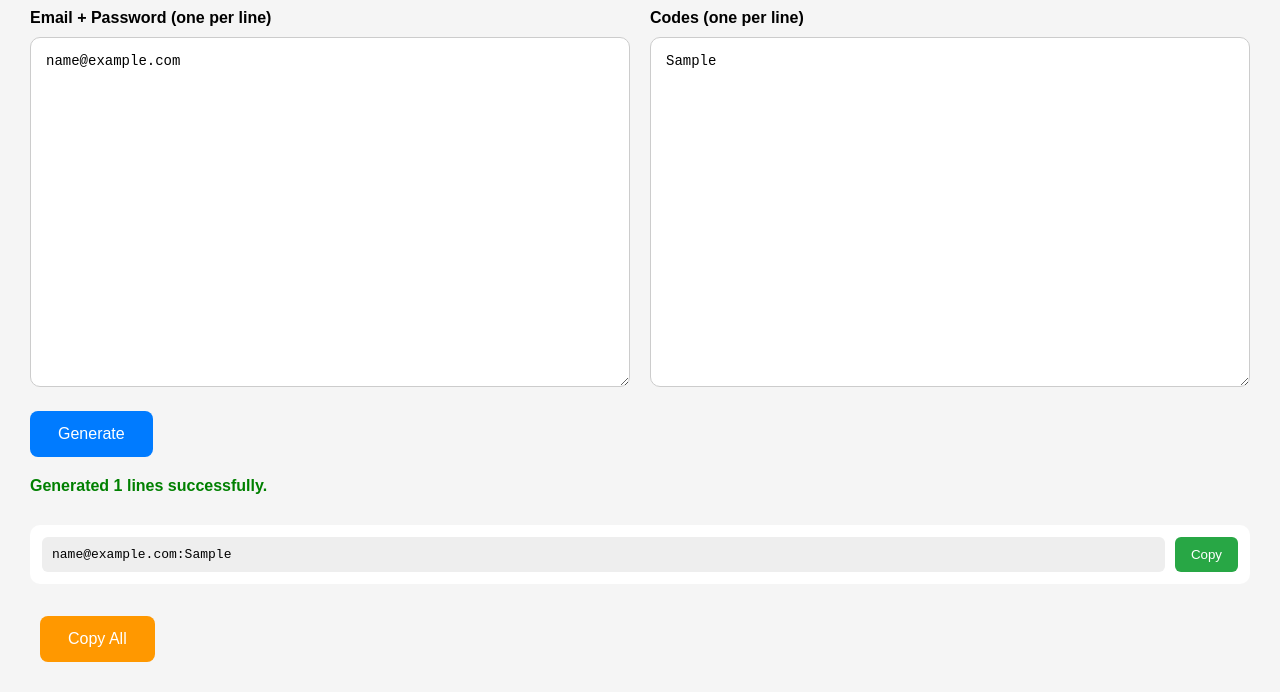
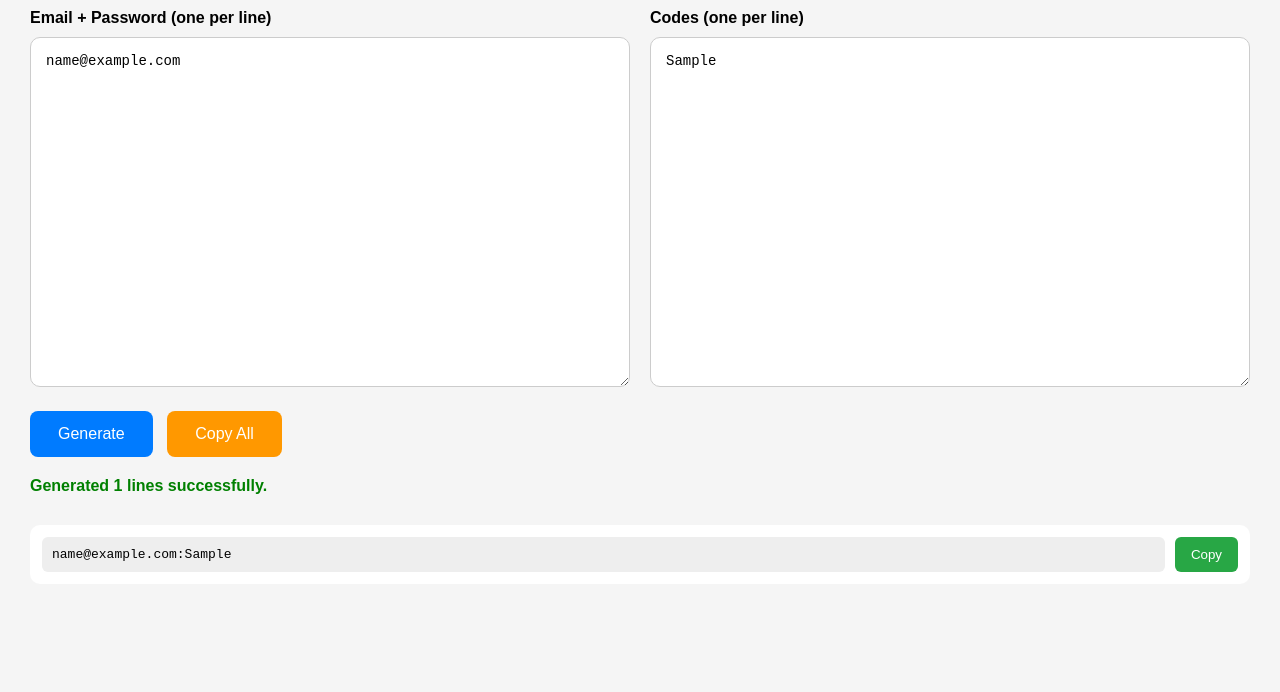
Before and after one commit to AriiRafiq/gamepass, a plain HTML site: page index.html in a window 1280 px wide. Both pictures are taken after typing "name@example.com", "Sample" into the empty fields and a click on the button "Generate". Shown: the part 109-801 px from the top of the page. Drawn offline with Linux system fonts and the light colour scheme.

Commit message:
Update index.html

```diff
--- a/index.html
+++ b/index.html
@@ -39,17 +39,14 @@
 
         </div>
 
-        <button id="generateBtn">
-            Generate
-        </button>
+        <div class="buttons">
+            <button id="generateBtn">Generate</button>
+            <button id="copyAllBtn">Copy All</button>
+        </div>
 
         <p id="message"></p>
 
         <div id="results"></div>
-
-        <button id="copyAllBtn">
-            Copy All
-        </button>
 
     </div>
 
```
